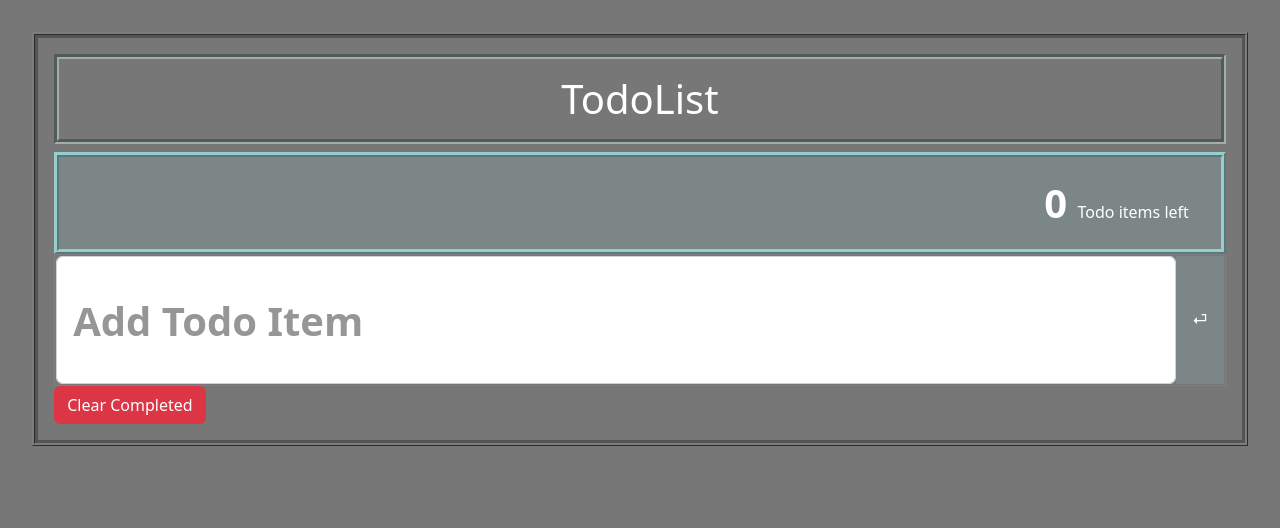
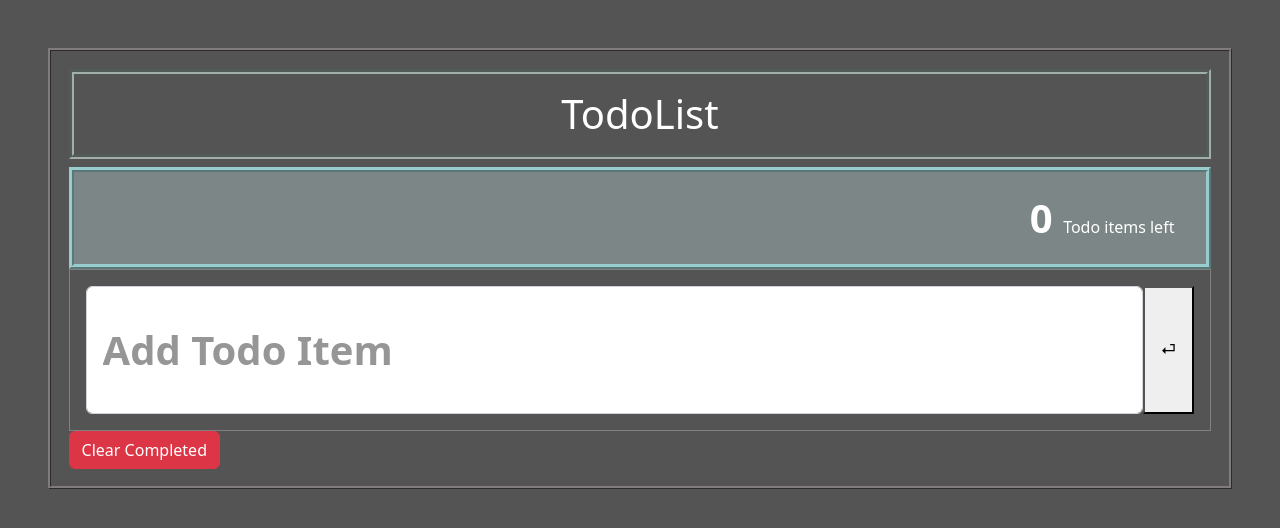
Before and after one commit to dipankr/todo-fe-react, a React (Create React App) app: page / in a window 1280 px wide. Shown: the top 528 px of the page. Built offline with nearby package versions, Linux system fonts and the light colour scheme; no server answers.

Commit message:
removed default action from enter on main input, did some style changes

```diff
--- a/src/App.css
+++ b/src/App.css
@@ -5,7 +5,6 @@
 
 *{
     padding: 1rem 1rem;
-    background-color: rgb(119, 119, 119);
 }
 
 body{
@@ -14,8 +13,8 @@
     border-style: ridge;
     border-width: 3px;
     border-color: rgb(128, 124, 124);
-    margin: 1rem 1rem;
-    padding: .2rem;
+    margin: 2rem 2rem;
+    padding: .1rem;
 }
 
 .appTitle {
@@ -46,34 +45,32 @@
 .addTodoItem {
     display:flex;
     flex-direction:row;
-
     /* This bit draws the box around it */
     border:1px solid grey;
+}
 
-    /* I've used padding so you can see the edges of the elements. */
-    padding:1px;
-}
-input {
+.addTodoItemInput#input {
     /* Tell the input to use all the available space */
     flex-grow:2;
     /* And hide the input's outline, so the form looks like the outline */
     border:none;
+    z-index: 1;
 }
 /* remove the input focus blue box, it will be in the wrong place. */
-input:focus {
+.addTodoItemInput#input:focus {
     outline: none;
 }
-
 /* Add the focus effect to the form so it contains the button */
-form:focus-within {
-    outline: 1px solid blue
+.addTodoItem:focus-within {
+    outline: .5px var(--todo-pending-border-color) !important;
 }
 
-button {
-    /* Just a little styling to make it pretty */
-    border:1px var(--todo-pending-border-color);
-    background:var(--todo-pending-bg);
-    color:white;
+.addTodoItem#button {
+    flex-grow: 2;
+    color:black;
+    background-color:var(--todo-pending-border-color) !important;
+    width: 4rem !important;
+    border-width: thin;
 }
 
 .addTodoItemInput{
--- a/src/App.js
+++ b/src/App.js
@@ -55,6 +55,7 @@
 
   const handleKeyDown = (event) => {
     if (event.key === 'Enter') {
+      event.preventDefault();
       handleAddTodo(event);
     }
   };
```
Also changed, not shown: src/TodoListApi.js (added, +29 -0 lines).
